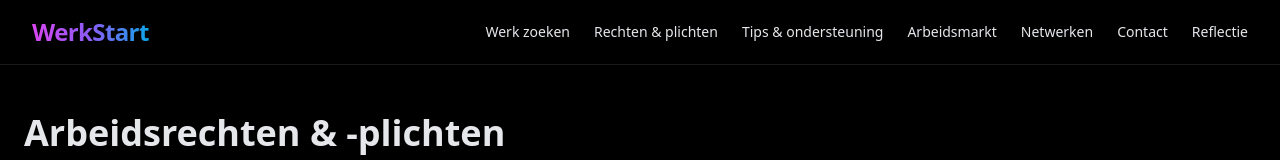
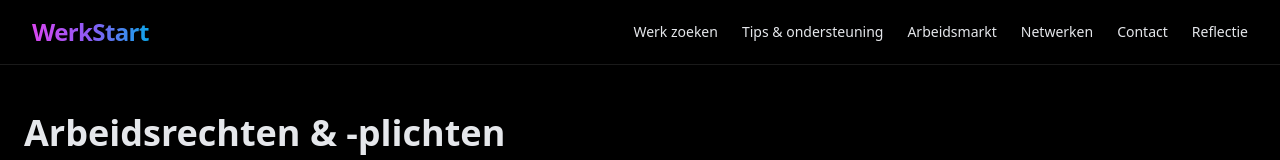
Before and after one commit to Mustafakhedoe/WerStart, a plain HTML site: page rechten-plichten.html in a window 1280 px wide. Shown: the top 160 px of the page. Drawn offline with nearby package versions, Linux system fonts and the light colour scheme.

Commit message:
Remove 'Rechten & plichten' links from navigation
Removed links to 'Rechten & plichten' from navigation.

```diff
--- a/rechten-plichten.html
+++ b/rechten-plichten.html
@@ -21,7 +21,6 @@
       </button>
       <nav class="hidden md:flex gap-6 text-sm">
         <a class="hover:text-white/90" href="werk-zoeken.html">Werk zoeken</a>
-        <a class="hover:text-white/90" href="rechten-plichten.html">Rechten & plichten</a>
         <a class="hover:text-white/90" href="tips-ondersteuning.html">Tips & ondersteuning</a>
         <a class="hover:text-white/90" href="arbeidsmarkt.html">Arbeidsmarkt</a>
         <a class="hover:text-white/90" href="netwerken.html">Netwerken</a>
@@ -31,7 +30,6 @@
     </div>
     <nav class="md:hidden hidden flex-col gap-4 py-3 border-t border-white/10" id="mobileNav">
       <a class="hover:text-white/90" href="werk-zoeken.html">Werk zoeken</a>
-      <a class="hover:text-white/90" href="rechten-plichten.html">Rechten & plichten</a>
       <a class="hover:text-white/90" href="tips-ondersteuning.html">Tips & ondersteuning</a>
       <a class="hover:text-white/90" href="arbeidsmarkt.html">Arbeidsmarkt</a>
       <a class="hover:text-white/90" href="netwerken.html">Netwerken</a>
```
